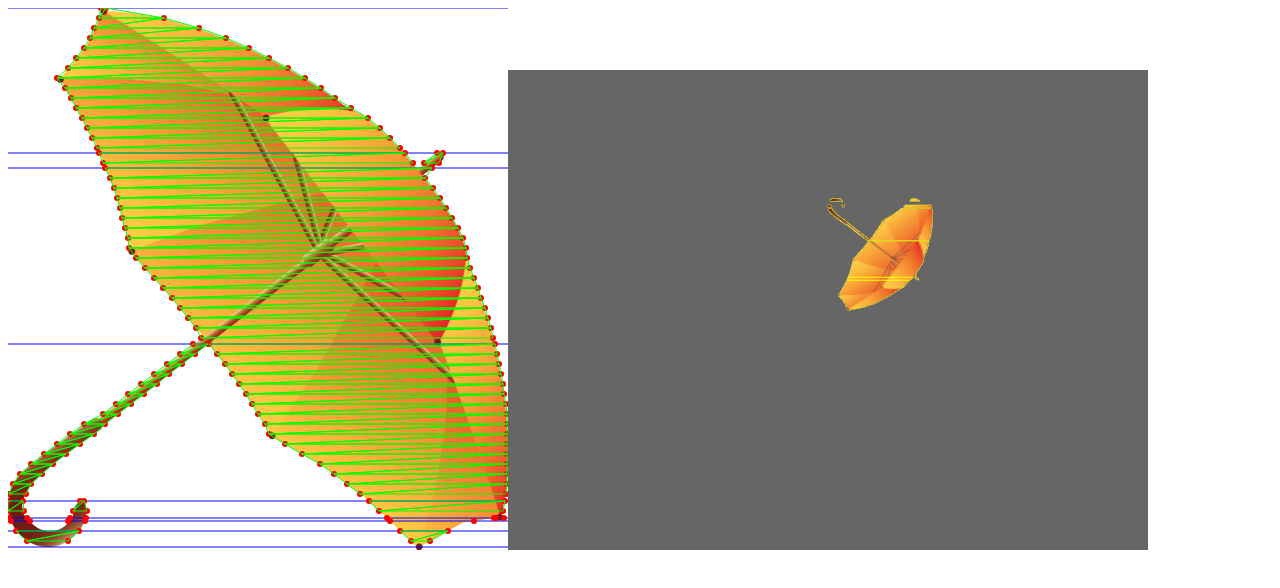
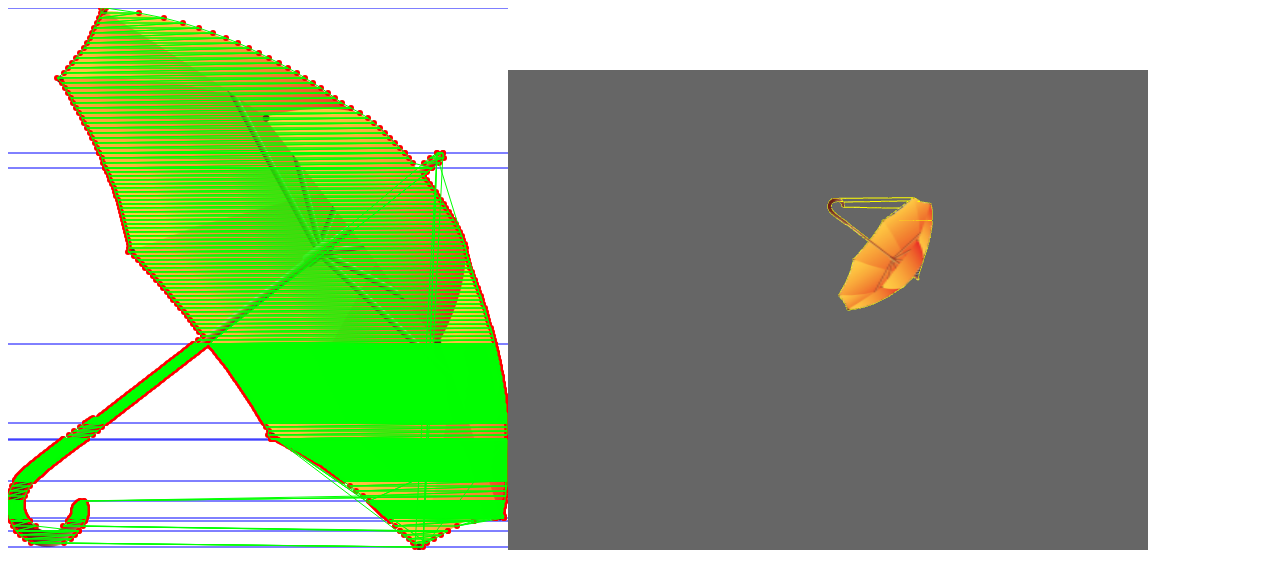
Before and after one commit to tentone/image-geometry, a plain HTML site: page index.html in a window 1280 px wide. Drawn offline with Linux system fonts and the light colour scheme; animation ran at ten frames a second.

Commit message:
Points sections

```diff
--- a/index.html
+++ b/index.html
@@ -55,27 +55,26 @@
 				{
 					var transitions = 0;
 					var currentTransparent = true;
+					var points = [];
 
 					for(var x = 0; x < canvas.width; x++)
 					{
 						var i = calcIndex(x, y);
+
 						var isTransparent = data[i + 3] < threshold;
 
 						if(currentTransparent !== isTransparent)
 						{
 							transitions++;
 							currentTransparent = isTransparent;
+							points.push(x);
 						}
-					}
-
-					if(transitions % 2 !== 0)
-					{
-						continue;
 					}
 
 					if(transitions !== lastTransitions)
 					{
-						critical.push({y:y, transitions:transitions});
+						critical.push({y:y, points:points, transitions:transitions});
+
 						lastTransitions = transitions;
 
 						if(transitions > maxTransitions)
@@ -102,22 +101,21 @@
 				var minTransitions = 0;
 				var maxTransitions = 40;
 
+				var points = [];
+
 				for(var k = minTransitions; k < maxTransitions; k += 2)
 				{
-
 					for(var l = 0; l < critical.length - 1; l++)
 					{
-						/*var size = critical[l + 1].y - critical[l].y;
-						var step = 30;
+						//Calculate step
+						var size = critical[l + 1].y - critical[l].y;
+						var step = 5;
 						while(size % step !== 0)
 						{
 							step--;
 						}
-						console.log(step);*/
 
-						var points = [];
-
-						for(var y = critical[l].y; y < critical[l + 1].y; y += 10)
+						for(var y = critical[l].y; y <= critical[l + 1].y; y += step)
 						{
 							var transitions = 0;
 							var currentTransparent = true;
@@ -161,6 +159,11 @@
 				}
 
 				return triangles;
+			}
+
+			function triangulateImageQuads(data, threshold)
+			{
+				//TODO <ADD CODE HERE>
 			}
 
 			function calculateBoundingBox(data, threshold)
```
